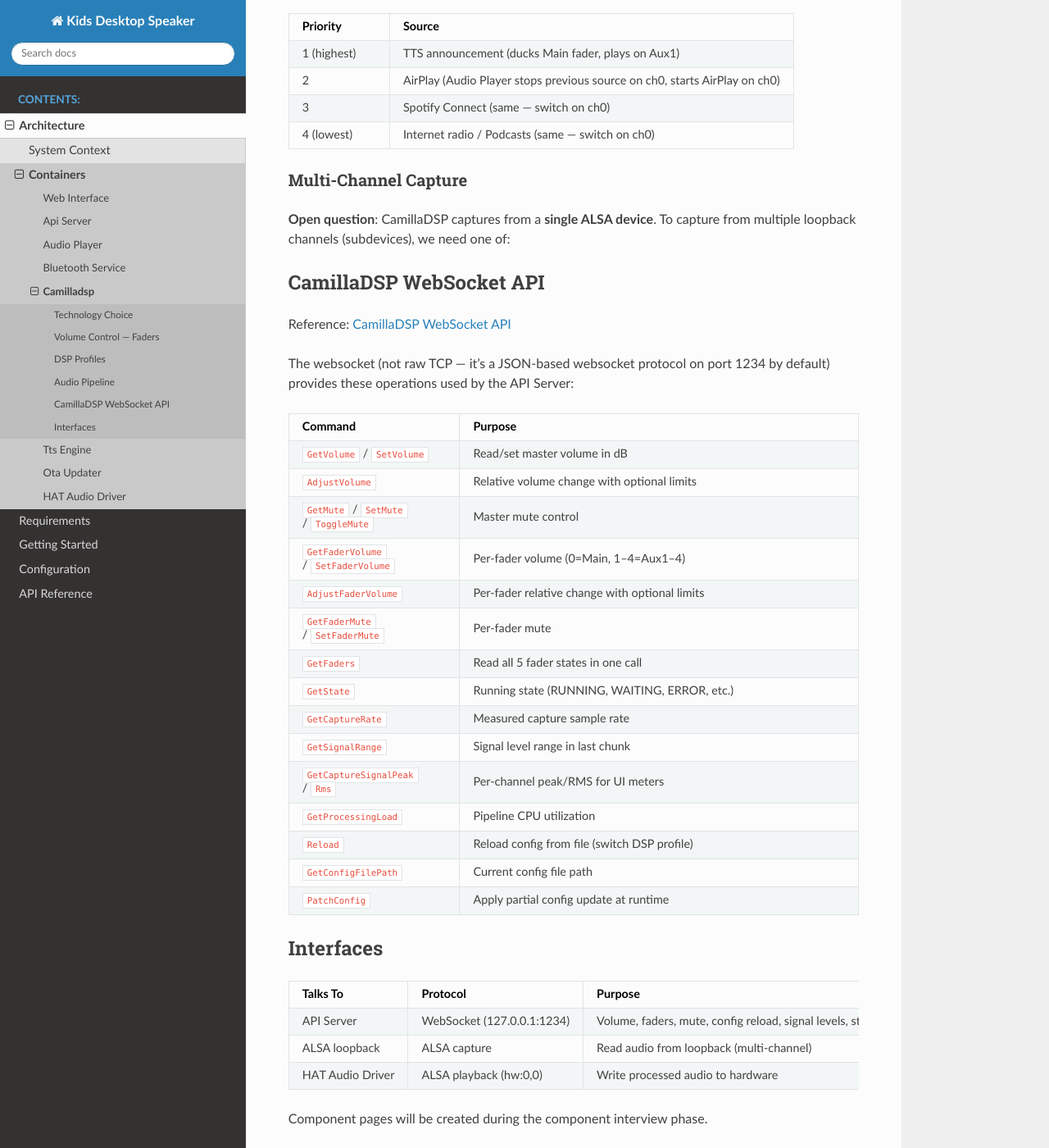
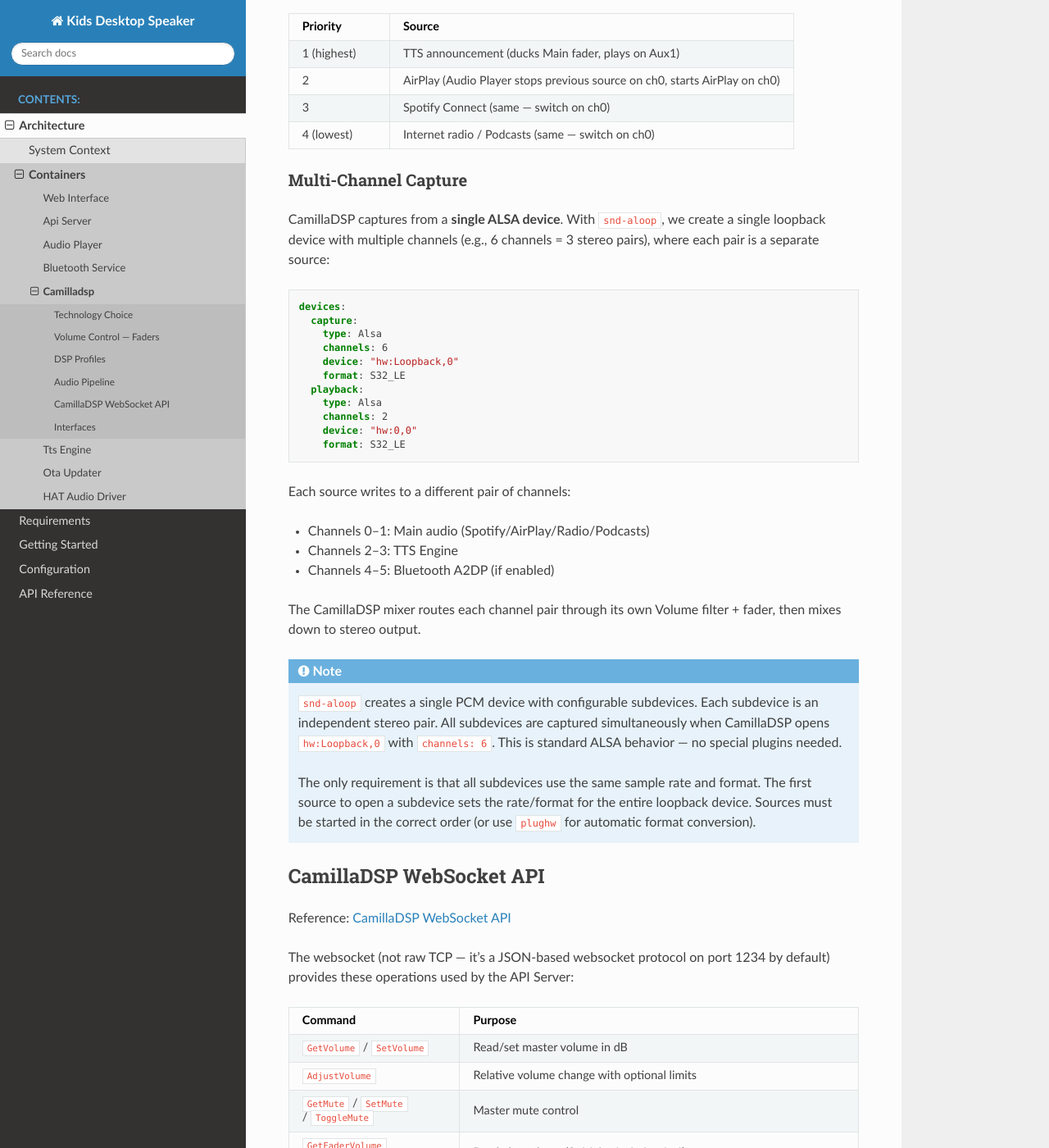
Before and after one commit to LydByDissing/kids-desktop-speaker, a Sphinx documentation site: the page built from docs/source/architecture/camilladsp/index.rst, in a window 1280 px wide and 1400 px high, scrolled down 3792 px. Shown: the whole window at 82% size. Built offline with Sphinx 7.4.7 and the Read the Docs theme 3.1.0, drawn with Linux system fonts in a browser that asks for light colours.

Commit message:
docs: confirm 6-channel loopback architecture for per-source volume
Key finding: snd-aloop supports a single device with 6+ channels (3 stereo
pairs). CamillaDSP captures all channels simultaneously from hw:Loopback,0.

Architecture (confirmed):
- hw:Loopback,0 with channels: 6
- ch0-1: Main audio (Spotify/AirPlay/Radio) — one source at a time
- ch2-3: TTS Engine — independent, always available
- ch4-5: Bluetooth A2DP — independent, always available
- CamillaDSP mixer → Volume filter per fader → DSP → stereo output

TTS ducking: SetFaderVolume(Main, -20dB) → play TTS on ch2-3 → restore
Source switching: Audio Player swrites to ch0-1, no CamillaDSP changes

Updated: Audio Player pipeline diagram, CamillaDSP multi-channel capture,
TTS Engine capture notes, HAT Audio Driver loopback config.
KDS-vdp resolved — remaining TODO is hardware testing only.

```diff
--- a/docs/source/architecture/camilladsp/index.rst
+++ b/docs/source/architecture/camilladsp/index.rst
@@ -285,38 +285,51 @@ Source Priority
 Multi-Channel Capture
 ~~~~~~~~~~~~~~~~~~~~~
 
-**Open question**: CamillaDSP captures from a **single ALSA device**. To
-capture from multiple loopback channels (subdevices), we need one of:
+CamillaDSP captures from a **single ALSA device**. With ``snd-aloop``, we
+create a single loopback device with multiple channels (e.g., 6 channels =
+3 stereo pairs), where each pair is a separate source:
 
-.. list-table::
-   :header-rows: 1
-   :widths: 15 85
+.. code-block:: yaml
 
-   * - Approach
-     - How
-   * - **Multi-channel loopback**
-     - ``snd-aloop`` supports up to 8 subdevices. Configure capture as
-       ``hw:Loopback,0`` with ``channels: 6`` (or more). Each subdevice writes
-       2 channels (stereo). CamillaDSP captures all channels and the mixer
-       routes them. **This is the simplest approach if it works.**
-     - Needs testing: can all subdevices be active simultaneously with different
-       sources?
-   * - **ALSA plugin (.asoundrc)**
-     - Create a combined virtual device using the ``multi`` or ``route`` ALSA
-       plugin that merges several loopback subdevices into one multi-channel
-       device. CamillaDSP captures from the combined device.
-   * - **ALSA CamillaDSP plugin**
-     - `scripple/alsa_cdsp`_ — an ALSA I/O plugin that starts CamillaDSP when
-       an application opens the device. Simplifies routing but adds complexity.
+   devices:
+     capture:
+       type: Alsa
+       channels: 6
+       device: "hw:Loopback,0"
+       format: S32_LE
+     playback:
+       type: Alsa
+       channels: 2
+       device: "hw:0,0"
+       format: S32_LE
 
-   .. _scripple/alsa_cdsp: https://github.com/scripple/alsa_cdsp
+Each source writes to a different pair of channels:
+
+- Channels 0–1: Main audio (Spotify/AirPlay/Radio/Podcasts)
+- Channels 2–3: TTS Engine
+- Channels 4–5: Bluetooth A2DP (if enabled)
+
+The CamillaDSP mixer routes each channel pair through its own Volume
+filter + fader, then mixes down to stereo output.
+
+.. note::
+
+   ``snd-aloop`` creates a single PCM device with configurable subdevices.
+   Each subdevice is an independent stereo pair. All subdevices are captured
+   simultaneously when CamillaDSP opens ``hw:Loopback,0`` with
+   ``channels: 6``. This is standard ALSA behavior — no special plugins
+   needed.
+
+   The only requirement is that all subdevices use the same sample rate
+   and format. The first source to open a subdevice sets the rate/format
+   for the entire loopback device. Sources must be started in the correct
+   order (or use ``plughw`` for automatic format conversion).
 
 .. todo::
 
-   **Test needed**: Can CamillaDSP capture from ``hw:Loopback,0`` with 6+
-   channels, where each pair of channels is written by a different source
-   (librespot, TTS, etc.)? This determines whether the multi-channel
-   loopback approach works or if we need ALSA plugins.
+   **Test on real hardware**: Verify that 3+ sources can write to different
+   subdevices of ``hw:Loopback,0`` simultaneously, and that CamillaDSP
+   captures all 6 channels without xruns on Pi Zero W.
 
 CamillaDSP WebSocket API
 -------------------------
```
Also changed, not shown: docs/source/architecture/audio-player/index.rst (+19 -14 lines), docs/source/architecture/hat-audio-driver/index.rst (+14 -19 lines), docs/source/architecture/tts-engine/index.rst (+15 -11 lines), 1 other file.
